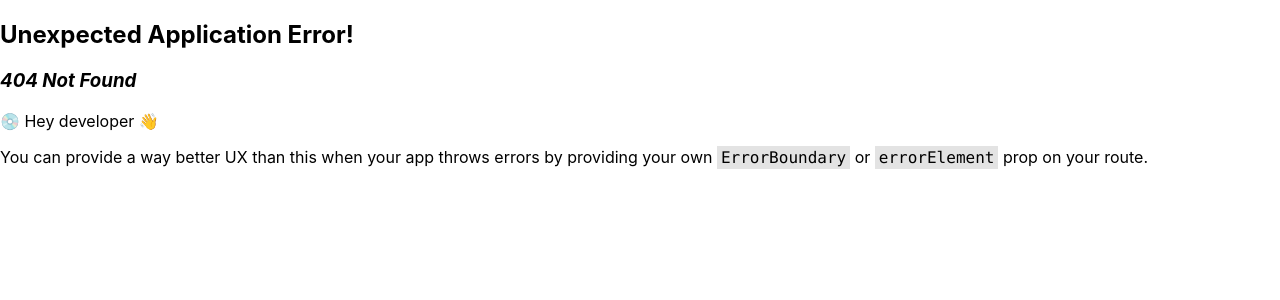
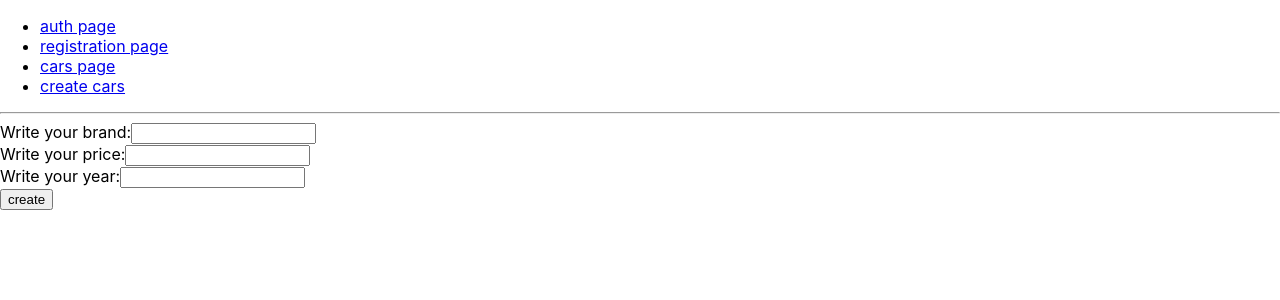
Before and after one commit to Olya151515/react_ts, a React (Create React App) app: page /cars/create in a window 1280 px wide. Before the commit this address had no page. Shown: the top 300 px of the page. Built offline with nearby package versions, Linux system fonts and the light colour scheme.

Commit message:
lesson10 second commit + carCreatePage

```diff
--- a/src/components/cars/CarComponent.tsx
+++ b/src/components/cars/CarComponent.tsx
@@ -7,7 +7,7 @@ interface  IProps {
 const CarComponent:FC<IProps> = ({car}) => {
     return (
         <div>
-            <div>{car.brand} - {car.price}</div>
+            <div>Brand: {car.brand} - price: {car.price} -  year:{car.year} </div>
         </div>
     );
 };
--- /dev/null
+++ b/src/components/form/CreateCarFormComponent.tsx
@@ -0,0 +1,33 @@
+import React, {useState} from 'react';
+import {useForm} from "react-hook-form";
+import {CarCreatedModel} from "../../models/CarCreatedModel";
+import {carCreateService} from "../../services/api.services";
+
+const CreateCarFormComponent = () => {
+    const {register,handleSubmit} = useForm<CarCreatedModel>();
+
+    const [isCreatedCar , setIsCreatedCAr]= useState<boolean>(false)
+     const onSubmitHandler = async (data:CarCreatedModel) => {
+         let response = await carCreateService.createCar(data)
+         setIsCreatedCAr(response)
+     }
+
+    return (
+        <div>
+            <form onSubmit={handleSubmit(onSubmitHandler)}>
+                <label form={'brand'}>Write your brand:</label>
+                <input type="text" {...register('brand')}/><br/>
+                <label form={'price'}>Write your price:</label>
+                <input type="number" {...register('price')}/><br/>
+                <label form={'year'}>Write your year:</label>
+                <input type="number" {...register('year')}/><br/>
+                <button>create</button>
+            </form>
+            {
+                isCreatedCar && <div>your car is created</div>
+            }
+        </div>
+    );
+};
+
+export default CreateCarFormComponent;
--- a/src/components/header/HeaderComponent.tsx
+++ b/src/components/header/HeaderComponent.tsx
@@ -9,6 +9,7 @@ const HeaderComponent = () => {
                 <li><NavLink to={'/'}>auth page</NavLink></li>
                 <li><NavLink to={'/registration'}>registration page</NavLink></li>
                 <li><NavLink to={'/cars'}>cars page</NavLink></li>
+                <li><NavLink to={'/cars/create'}> create cars </NavLink></li>
             </ul>
             <hr/>
         </div>
--- a/src/helpers/helpers.api.ts
+++ b/src/helpers/helpers.api.ts
@@ -1,11 +1,9 @@
 export const retriveLocalStorage = <T,>(key:string) =>{
 
     const pairJSON = localStorage.getItem(key) || '';
-    console.log(pairJSON);
     if(!pairJSON){
         return {} as T;
     }
     const TokenPair = JSON.parse(pairJSON);
-    console.log(TokenPair);
     return TokenPair as T;
 }
--- /dev/null
+++ b/src/models/CarCreatedModel.tsx
@@ -0,0 +1,5 @@
+export  interface CarCreatedModel{
+    brand:string,
+    price:number,
+    year:number
+}
--- a/src/pages/cars/CarsPage.tsx
+++ b/src/pages/cars/CarsPage.tsx
@@ -18,9 +18,7 @@ const CarsPage = () => {
         const getCars = async () =>{
 
             try{
-                console.log('try');
                 let response = await carsService.getCars();
-                console.log(response);
                 if(response){
                     setCarPaginated(response);
                 }
@@ -37,7 +35,6 @@ const CarsPage = () => {
 
 
     }, []);
-    console.log(carPaginated);
     return (
         <div>
             <CarsComponent cars={carPaginated.items} />
--- /dev/null
+++ b/src/pages/createCar/CreateCarPage.tsx
@@ -0,0 +1,12 @@
+import React from 'react';
+import CreateCarFormComponent from "../../components/form/CreateCarFormComponent";
+
+const CreateCarPage = () => {
+    return (
+        <div>
+            <CreateCarFormComponent/>
+        </div>
+    );
+};
+
+export default CreateCarPage;
--- a/src/route.tsx
+++ b/src/route.tsx
@@ -3,6 +3,7 @@ import MainLayout from "./layouts/MainLayout";
 import AuthPage from "./pages/auth/AuthPage";
 import RegPage from "./pages/registration/RegPage";
 import CarsPage from "./pages/cars/CarsPage";
+import CreateCarPage from "./pages/createCar/CreateCarPage";
 
 export const router = createBrowserRouter([
     {   path:'/',
@@ -10,7 +11,8 @@ export const router = createBrowserRouter([
         children:[
             {index:true,element:<AuthPage/>},
             {path:'/registration',element:<RegPage/>},
-            {path:'/cars', element:<CarsPage/>}
+            {path:'/cars', element:<CarsPage/>},
+            {path:'/cars/create', element:<CreateCarPage/>}
         ]
     }
 ]);
--- a/src/services/api.services.ts
+++ b/src/services/api.services.ts
@@ -5,7 +5,7 @@ import {TokenObtainPairModel} from "../models/TokenObtainPairModel";
 import {TokenResponseModel} from "../models/TokenResponseModel";
 import {retriveLocalStorage} from "../helpers/helpers.api";
 import {CarPaginatedModel} from "../models/CarPaginatedModel";
-
+import {CarCreatedModel} from "../models/CarCreatedModel";
 
 
 const axiosInstance = axios.create(
@@ -18,15 +18,12 @@ axiosInstance.interceptors.request.use(
         if(localStorage.getItem('tokenPair') && requestObject.url !== '/auth' ){
             requestObject.headers.set('Authorization' , 'Bearer ' + retriveLocalStorage<TokenResponseModel>('tokenPair').access)
         }
-
-        console.log(requestObject);
         return requestObject
     }
 )
 const userService ={
     saveUser: async (data:IUserModel):Promise<boolean> =>{
         let response = await axiosInstance.post<IUserResponse>('/users', data);
-        console.log(response);
         return !!response.data.id || false
     }
 }
@@ -35,22 +32,26 @@ const authService ={
     authUser: async (data:TokenObtainPairModel):Promise<void> =>{
         let response = await axiosInstance.post<TokenResponseModel>('/auth',data);
         localStorage.setItem('tokenPair', JSON.stringify(response.data));
-        console.log(localStorage.getItem('tokenPair'));
     }
 }
 
 const carsService ={
     getCars : async ():Promise<CarPaginatedModel> =>{
         let response = await axiosInstance.get<CarPaginatedModel>('/cars');
-        console.log(response.data.items);
-        console.log(response.headers);
         return response.data
 
+    }
+}
+const carCreateService ={
+    createCar: async (data:CarCreatedModel):Promise<boolean> =>{
+        let response = await  axiosInstance.post('/cars',data);
+        return !!response.data.brand || false;
     }
 }
 
 export {
     userService,
     authService,
-    carsService
+    carsService,
+    carCreateService
 }
```
